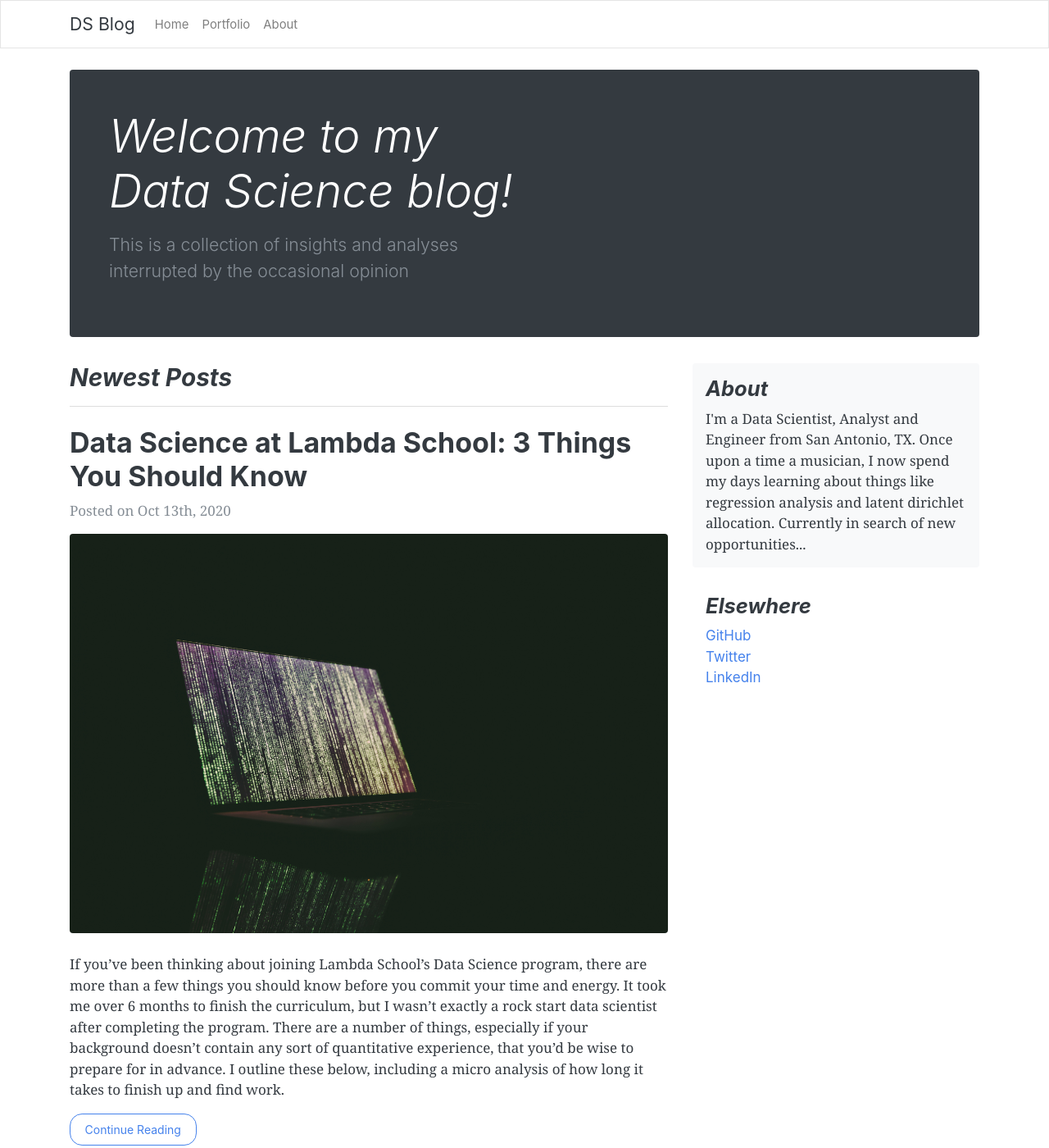
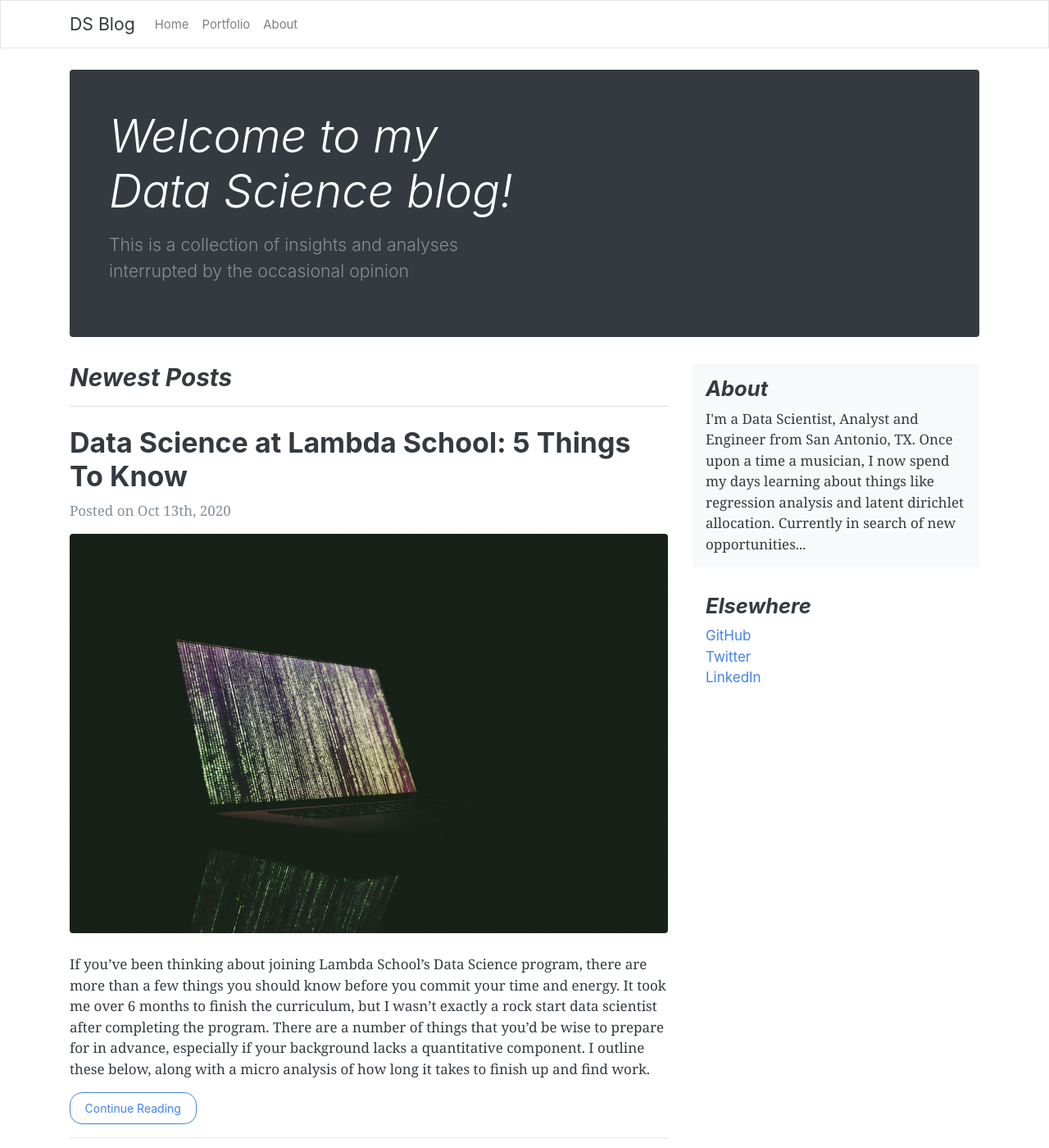
Before and after one commit to jose-marquez89/blog, a Jekyll site: the page built from index.html, in a window 1280 px wide and 1400 px high. Shown: the whole window at 82% size. Built offline with Jekyll 4.4.1, drawn with Linux system fonts in a browser that asks for light colours; the list of posts is cut into pages by our own code; some of the changed lines change nothing that is shown.

Commit message:
completes blog post

```diff
--- a/_posts/2020-10-12-data-science-at-lambda-school.md
+++ b/_posts/2020-10-12-data-science-at-lambda-school.md
@@ -1,6 +1,6 @@
 ---
 layout: post
-title: "Data Science at Lambda School: 3 Things You Should Know"
+title: "Data Science at Lambda School: 5 Things To Know"
 date: 2020-10-13
 featured-image: assets/images/dark-data.jpg
 featured-alt-txt: "lambda image"
@@ -12,19 +12,18 @@
 If you've been thinking about joining Lambda School's Data Science program,
 there are more than a few things you should know before you commit your time and
 energy. It took me over 6 months to finish the curriculum, but I wasn't exactly a
-rock start data scientist after completing the program. There are a number of things,
-especially if your background doesn't contain any sort of quantitative experience,
-that you'd be wise to prepare for in advance. I outline these below, including a
-micro analysis of how long it takes to finish up and find work.
+rock start data scientist after completing the program. There are a number of things
+that you'd be wise to prepare for in advance, especially if your background lacks a quantitative component.
+I outline these below, along with a micro analysis of how long it takes to finish up and find work.
 
 ##### 1. Understand what data science is
 
 If you're reading this, you probably already know that Data Science is being
 touted as one of the "sexiest jobs of the 21st century". It isn't difficult to
 understand why: with an [average base pay](https://www.glassdoor.com/Salaries/data-scientist-salary-SRCH_KO0,14.htm) of over $100,000 per year, a shift into this career could completely
-change a person's life. It's also difficult to ignore the role of data in society,
-and the individuals involved in some of our most pressing issues surrounding data
-technology have been recently thrust into the spotlight. Still, when I enrolled
+change a person's life. It's also difficult to ignore the role of data in society;
+the individuals involved in some of our most pressing issues related to data
+technology have been thrust into the [spotlight](https://thehill.com/policy/technology/379170-data-scientist-offers-to-testify-before-congress-its-been-honestly-a) in recent years. Still, when I enrolled
 in the program at Lambda School, I had no idea what data science was. I'm a little
 embarrassed to admit that I decided on the program impulsively, based almost entirely
 on the fact that the primary programming language was Python (I had been teaching myself
@@ -36,21 +35,21 @@
 in which you perform data science. A data scientist might source her company's
 data from a database, formulate some questions to ask of the data, and then use
 some sort of technology toolkit (Python, R, Excel, Power BI, Tableau, etc.) to
-derive insights from the data that weren't previously well understood. A data
-scientist might then realize that the data can be used to predict the future, in
-which case a bit of machine learning magic might be called into action to model
-some outcome based on latent properties of the data. There are even practitioners who's
-primary tool is a program like Excel, and never write a single line of code.
+derive insights from the data that weren't previously well understood. A bit of
+machine learning magic might also be called into action to model some outcome
+based on latent properties of the data. The job can vary widely from role to role;
+I've met practitioners who exclusively utilize tools like Excel, never
+writing a single line of code.
 
-As far as what data science _isn't_, there may be more things in the former box
+As for what data science _isn't_, there may be more things in the former box
 than in this one. Data scientists aren't strictly statisticians, but they also
 can't typically be totalized as software developers. Data science is a sort of
-umbrella term that encompasses data analysis (which might be more statistical),
+umbrella term that encompasses levels of data analysis (which might be more statistical),
 machine learning (which might be a bit more software development oriented and often
-presents the most rigorous math) and a degree of domain knowledge that would
-allow someone to comfortably convey findings to non-technical stakeholders.
+presents the most rigorous math) and enough domain knowledge to
+allow the practitioner to comfortably convey findings to non-technical stakeholders.
 
-##### 2. Be prepared for a tough challenge
+##### 2. Preparation is key
 Even with decent programming skills, I was _not_ prepared for the statistics, linear
 algebra and calculus concepts that underpin data science and machine learning.
 If I had more time, I would have primed myself on the aforementioned topics via
@@ -61,17 +60,17 @@
 point to remember regarding theoretical foundations is that you _don't need to be an expert_
 before starting the data science program, you only need to prime yourself.
 
-As far as programming goes, I read the entirety of _Automate The Boring Stuff With Python_
-by Al Sweigart, but if you don't have time to go through an entire book, [Codecademy](https://www.codecademy.com/) is a great resource as is [freeCodeCamp](https://www.freecodecamp.org/).
-Again, the key here is to be primed. The program begins with a pre-course after
-you apply, which provides some practice, but isn't nearly enough to prepare for
+As far as programming goes, I read the entirety of [_Automate The Boring Stuff With Python_](https://automatetheboringstuff.com/)
+by Al Sweigart. If you don't have time to go through an entire book, [Codecademy](https://www.codecademy.com/) is a great resource, as is [freeCodeCamp](https://www.freecodecamp.org/).
+Again, the key here is not mastery, just a significant exposure. The program begins with a pre-course after
+you apply, and although it's good practice, it isn't nearly enough to prepare most students for
 the deluge of material you'll be engulfed in after orientation.
 
-##### 3. The entire process will take about 9 months to 1 year
-As of October, I will have been job searching for a bit over 2 months. If you're
+##### 3. It's a long road
+As of October, I will have been job searching for a hair over 2 months. If you're
 starting soon, there's no telling what the job market will look like and what
-company expectations for candidates will be. It's best to prepare for a long haul,
-even if you end up getting hired before graduated. The pandemic situation completely changed
+company expectations for candidates will be. It's best to prepare for the long haul,
+even if you end up getting hired before graduating. The pandemic situation completely changed
 my personal job outlook, but I still planned to take at least 6 months to find a job.
 
 I did a bit of digging through Lambda's DS Slack channel dedicated to keeping track
@@ -79,9 +78,9 @@
 outcomes via a [biannual report](https://lambdaschool.com/reports/2019-outcomes-report)
 published by Lambda, but it tells the data story as a whole, including web students in
 the mix. My digging uncovered that at least 87 students had been hired since the first
-cohort, DS1 (I was in DS11). Just for some perspective, the school takes in a minimum
-of $20k per student when they make $50k or more yearly. 87 students are bound to pay the school
-$1.74 million, and this was only achieved in about a year. The chart below shows students
+cohort, DS1 (I was in DS11). Just for some perspective on the school's finances, it takes in a minimum
+of $20k per student when they make $50k or more yearly. The 87 students hired are bound to pay the school
+$1.74 million, and this debt was only achieved in about a year. The chart below shows students
 hired from each cohort.
 
 <div class="text-center">
@@ -100,12 +99,45 @@
 </div>
 <br>
 
-After bootstrap resampling about 10,000 means, (you'll certainly learn about this in the program),
-the data gives us a 95% confidence interval between about 267 days and 288 days. This
-means that we can be fairly certain that the true mean lies somewhere within
-this interval. That amounts to somewhere between 9 to 10 months.
+After bootstrap resampling to get 10,000 means, (you'll certainly learn about this in the program),
+the data gives us a 95% confidence interval between about 267 days and 288 days.
+This just means that the interval (between the green lines on the chart) contains 95%
+of our sampling distribution. The interval amounts to somewhere between 9 and 10 months; if
+the full program duration is 6 months, most people can expect to be looking for a job
+for 3 to 4 months.
 
 <div class="text-center">
   <img src="/blog/assets/images/bs_day_means.png" class="img-fluid" alt="Bootstrapped means confidence interval">
 </div>
 <br>
+
+##### 4. It can be pretty expensive
+You might call it ironic that I couldn't afford some of the bootcamps that cost
+less than Lambda. Lambda's [ISA](https://lambdaschool.com/isa) program kicks in
+when your monthly income reaches $4,167. If you finish the program in its entirety,
+you'll owe no less than $20k, and as far as I understand, no more than a maximum
+of $30k. This has been deemed a [high cost](https://www.theverge.com/2020/2/11/21131848/lambda-school-coding-bootcamp-isa-tuition-cost-free) for what many consider a bootcamp like any other.
+Can you learn data science at the level that I did for free on your own? Certainly.
+However, if you don't have 5 to 10 grand sitting idly in your bank account, the
+program provides a good structure, direction, community and networking. Additionally,
+if you're like me and don't have a Bachelor's degree, it still might be less expensive
+and time consuming than going back to school. Ultimately, you _should_ question
+the value of deferring a sizable payment to the future; will it change your life
+or will it just be an unnecessary financial roadblock?
+
+##### 5. It's mentally and emotionally challenging
+We've all had a rough time in 2020. In a way, Lambda kept me sane through one of
+the weirdest years in recent memory. On the other hand, the accumulated stress of
+constantly feeling overwhelmed by new material, imposter syndrome, attempting to find a job with
+little to no prospects and spending countless hours glued to a computer took a
+noticeable toll on my mental and emotional health. Make sure you have a support
+system and know that you _will_ eventually be rewarded for your efforts.
+
+All in all, it's my personal opinion that an individual with no previous experience
+and a drive to succeed will ultimately make great use of a program like Lambda school.
+Do plenty of research on other avenues before diving in and applying. Remember that
+no matter which course you take or where you choose to go to school, you get what you
+put in.
+
+<a href="https://github.com/jose-marquez89/ds-at-lambda/blob/main/ds_hires.ipynb" target="_blank" rel="noopener noreferrer" class="btn btn-secondary">Jupyter NB</a>
+<a href="https://github.com/jose-marquez89/ds-at-lambda" target="_blank" rel="noopener noreferrer" class="btn btn-secondary">GitHub Repo</a>
```
